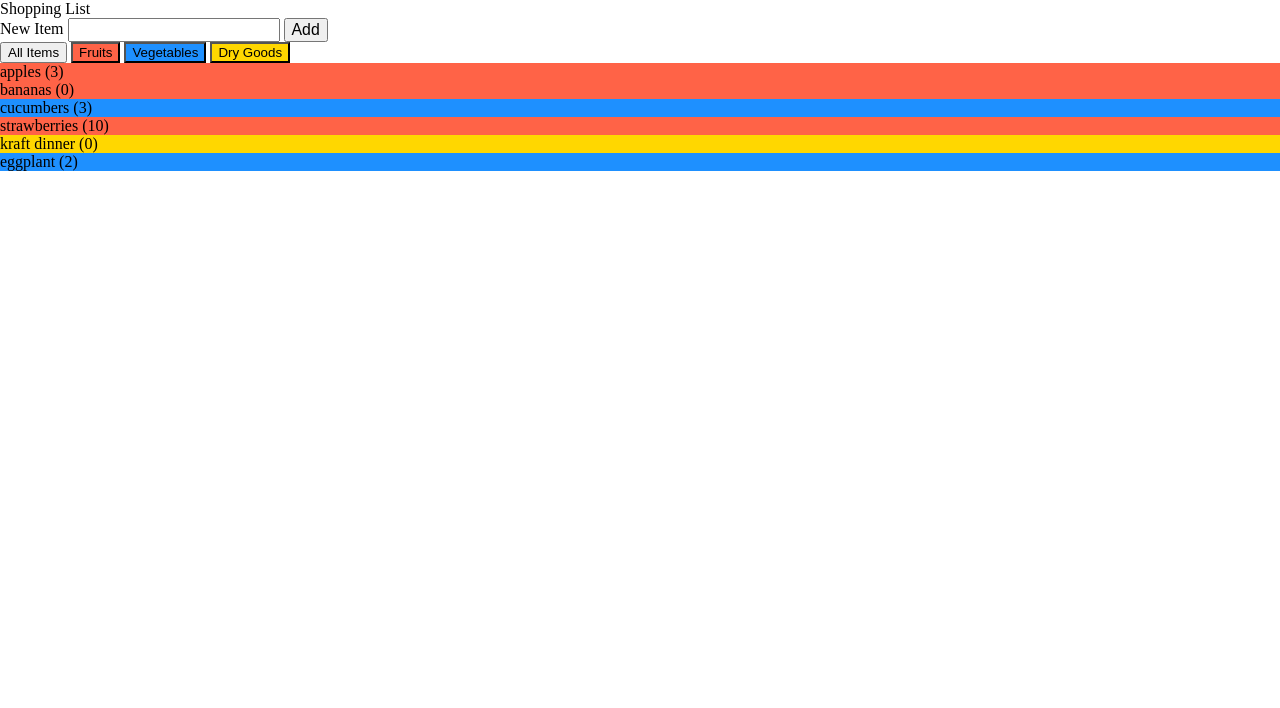
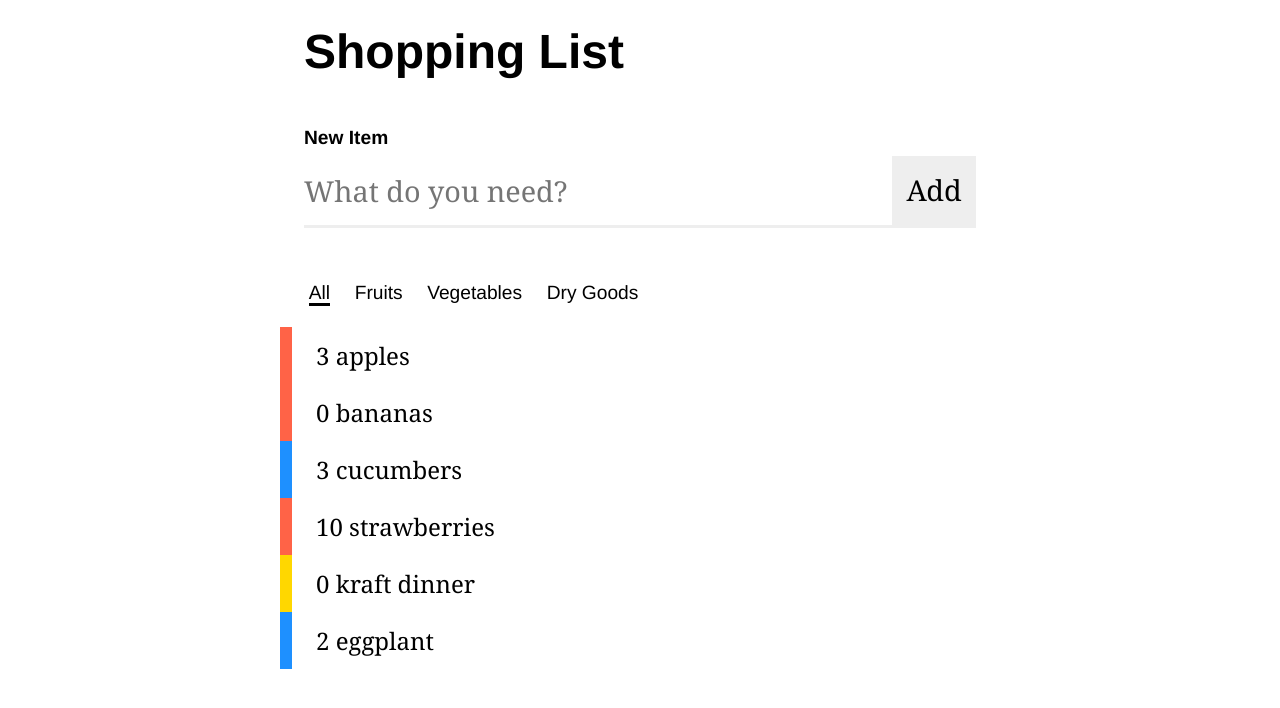
Before and after one commit to gbc19-imm/recipe-builder-and-shopping-list, a plain HTML site: page index.html in a window 1280 px wide. Drawn offline with Linux system fonts and the light colour scheme.

Commit message:
Fixing up filters, as well as restyling the whole UI.

```diff
--- a/css/main.css
+++ b/css/main.css
@@ -1,4 +1,92 @@
-.filters li { display:inline-block; }
-.fruit { background-color: tomato; }
-.veg { background-color: dodgerblue; }
-.dry { background-color: gold; }
+body {
+    font: 1em georgia;
+}
+h1 {
+    font: bold 2em helvetica;
+}
+.layout {
+    max-width: 30em;
+    margin: auto;
+}
+.header {
+    padding: 1em;
+}
+.newitem {
+    padding: 1em;
+}
+.addnew {
+    display: grid;
+
+}
+.line-label {
+    display: block;
+    font: bold 0.8em helvetica;
+}
+.form-component {
+    font: 1.2em georgia;
+    border: none;
+    border-bottom:3px solid #eee;
+    line-height: 1;
+    padding: 0.5em;
+    vertical-align: middle;
+    height: 2.5em;
+    margin: 0.25em 0;
+}
+.form-component:focus {
+    outline: none;
+    border-bottom:3px solid black;
+}
+.form-component.inpt {
+    padding: 0.5em 0em;
+}
+.form-component.btn {
+    background-color: #eee;
+}
+
+.filters {
+    margin: 1em 0;
+    padding: 0 1.5em;
+    font: bold 0.8em helvetica;
+}
+.filters li {
+    display:inline-block;
+    margin-right: 1em;
+    line-height: 1.5;
+}
+.filters input {
+    display: none;
+}
+.filters input:checked + label {
+    border-bottom: 3px solid black;
+}
+.shoppinglist {
+    /* border-bottom: 1px solid #eee; */
+}
+.shoppinglist li {
+    padding: 0.5em 1.5em;
+    position: relative;
+    /* border-top: 1px solid #eee; */
+}
+.shoppinglist li:before {
+    content: "";
+    display: block;
+    width: 0.5em;
+    height: 100%;
+    position: absolute;
+    top: 0;
+    left: 0;
+    background-color: #eee;
+}
+.shoppinglist li.fruit:before { background-color: tomato; }
+.shoppinglist li.veg:before { background-color: dodgerblue; }
+.shoppinglist li.dry:before { background-color: gold; }
+
+
+@media screen and (min-width: 40em) {
+    body {
+        font: 1.5em georgia;
+    }
+    .addnew {
+        grid-template-columns: 1fr auto;
+    }
+}
--- a/index.html
+++ b/index.html
@@ -11,19 +11,30 @@
   </head>
   <body>
 
-    <h1>Shopping List</h1>
-    <form id="newItem">
-      <label for="item">New Item</label>
-      <input type="text" name="item" id="item">
-      <input type="submit" value="Add">
-    </form>
-    <ul class="filters">
-      <li><button type="button" id="filterAll">All Items</button></li>
-      <li><button type="button" id="filterFruit" class="fruit">Fruits</button></li>
-      <li><button type="button" id="filterVeg" class="veg">Vegetables</button></li>
-      <li><button type="button" id="filterDry" class="dry">Dry Goods</button></li>
-    </ul>
-    <ul id="shoppinglist"></ul>
+    <main class="layout">
+      <header class="header">
+        <h1>Shopping List</h1>
+      </header>
+
+      <form id="newItem" class="newitem" autocomplete="off">
+        <label for="item" class="line-label">New Item</label>
+        <div class="addnew">
+          <input type="text" name="item" id="item" class="form-component inpt" placeholder="What do you need?">
+          <input type="submit" value="Add" class="form-component btn">
+        </div>
+      </form>
+
+      <form id="filterCategories">
+        <ul class="filters">
+          <li><input type="radio" name="category" value="all" id="filterAll" checked><label for="filterAll">All</label></li>
+          <li><input type="radio" name="category" value="fruit" id="filterFruit"><label for="filterFruit">Fruits</label></li>
+          <li><input type="radio" name="category" value="veg" id="filterVeg"><label for="filterVeg">Vegetables</label></li>
+          <li><input type="radio" name="category" value="dry" id="filterDry"><label for="filterDry">Dry Goods</label></li>
+        </ul>
+      </form>
+
+      <ul id="shoppinglist" class="shoppinglist"></ul>
+    </main>
 
     <!-- <script src="https://code.jquery.com/jquery-3.3.1.min.js"></script> -->
     <script src="js/main.js"></script>
--- a/js/main.js
+++ b/js/main.js
@@ -2,6 +2,7 @@ const shopping = document.getElementById(`shoppinglist`);
 const vegetables = document.getElementById(`vegetables`);
 const drygoods = document.getElementById(`drygoods`);
 const newitemform = document.getElementById(`newItem`);
+const filterForm = document.getElementById(`filterCategories`)
 
 const FRUIT = `fruit`;
 const VEG = `veg`;
@@ -16,68 +17,64 @@ const shoppingList = [
     { name: `eggplant`, qty: 2, cat: VEG },
 ];
 
+
+
 // GENERIC PRINTER //////////////////////////////////////////////
 // Will clear out the current list to replace with a new list
 function printList(theArrayToPrint = shoppingList) {
-    // Default list is the entire shoppingList
+    // If no list was supplied, use the entire shoppingList
     // Format and output whatever it was told to print (theArrayToPrint)
-    shopping.innerHTML = theArrayToPrint.map(item => `<li class="${item.cat}">${item.name} (${item.qty})</li>`).join('')
+
+    let catToShow = filterForm.category.value;
+
+    if ( catToShow != 'all' )
+        theArrayToPrint = theArrayToPrint.filter(item => item.cat == catToShow)
+
+    shopping.innerHTML = theArrayToPrint.map(item => `<li class="${item.cat}">${item.qty} ${item.name}</li>`).join('')
 }
 
+
+
+// ADD A NEW ITEM //////////////////////////////////////////////
+// When the form is submit, take the field and add to the list
 newitemform.addEventListener('submit', event => {
     // The form was submit, stop the refreshing of the page
+    //      (which is what a form wants to do by default)
     event.preventDefault();
 
     // Get the text from the field
     let groceryItem = newitemform.item.value;
-    // console.log(`I need to buy: ${groceryItem}`);
 
     // Clear the text from the field (so we can add a new item again later)
     newitemform.item.value = '';
 
+    // Force focus the input field in case we want to add more
+    newitemform.item.focus();
+
     // Push it into our dataset (Array: shoppingList)
-    shoppingList.push(
-        { name: groceryItem, qty: 0, cat: false }
-    );
+    // Default to 0 quantity, and no category
+    shoppingList.push( { name: groceryItem, qty: 0, cat: false } );
 
-    // Re-print the list
+    // Print the list
     printList();
-
 });
 
 
 
+// RADIO-BUTTON FILTERS //////////////////////////////////////////////
+// Listen to the whole form, quit if what was clicked was NOT an input field
+filterForm.addEventListener('click', event => {
+
+    // If NOT an input (radio button), then "return" (quit immediately)
+    if (!event.target.matches('input')) return;
+
+    // Must be a radio button if we got this far. Go ahead and print
+    printList();
+})
 
 
 
-
-
-
-
-// BUTTON FILTERS //////////////////////////////////////////////
-// Each button that needs to be a filter needs its own click listener
-
-// Filter to Fruit
-document.getElementById('filterFruit').addEventListener('click', event => {
-    printList( shoppingList.filter(item => item.cat == FRUIT) );
-});
-
-// Filter to Veg
-document.getElementById('filterVeg').addEventListener('click', event => {
-    printList( shoppingList.filter(item => item.cat == VEG) );
-});
-
-// Filter to Dry
-document.getElementById('filterDry').addEventListener('click', event => {
-    printList( shoppingList.filter(item => item.cat == DRY) );
-});
-
-// Filter to the entire list
-document.getElementById('filterAll').addEventListener('click', event => {
-    printList( );
-});
-
-
-// STARTING DEFAULT LIST //////////////////////////////////////////////
+// PRINT THE LIST WHEN THE PAGE LOADS //////////////////////////////////
 // Default to the WHOLE list when a user arrives at the page
+// Could also do this using a document load event
 printList()
```
Also changed, not shown: 1 other file.
